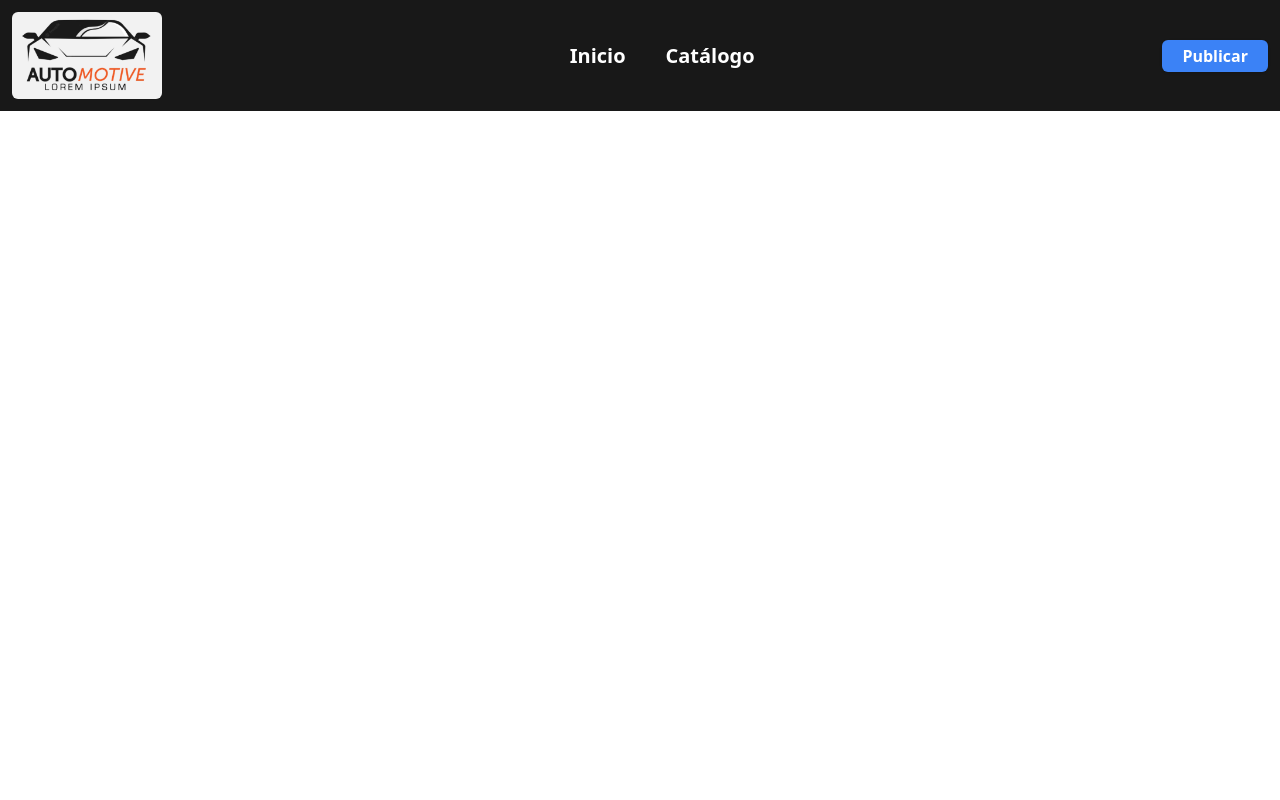
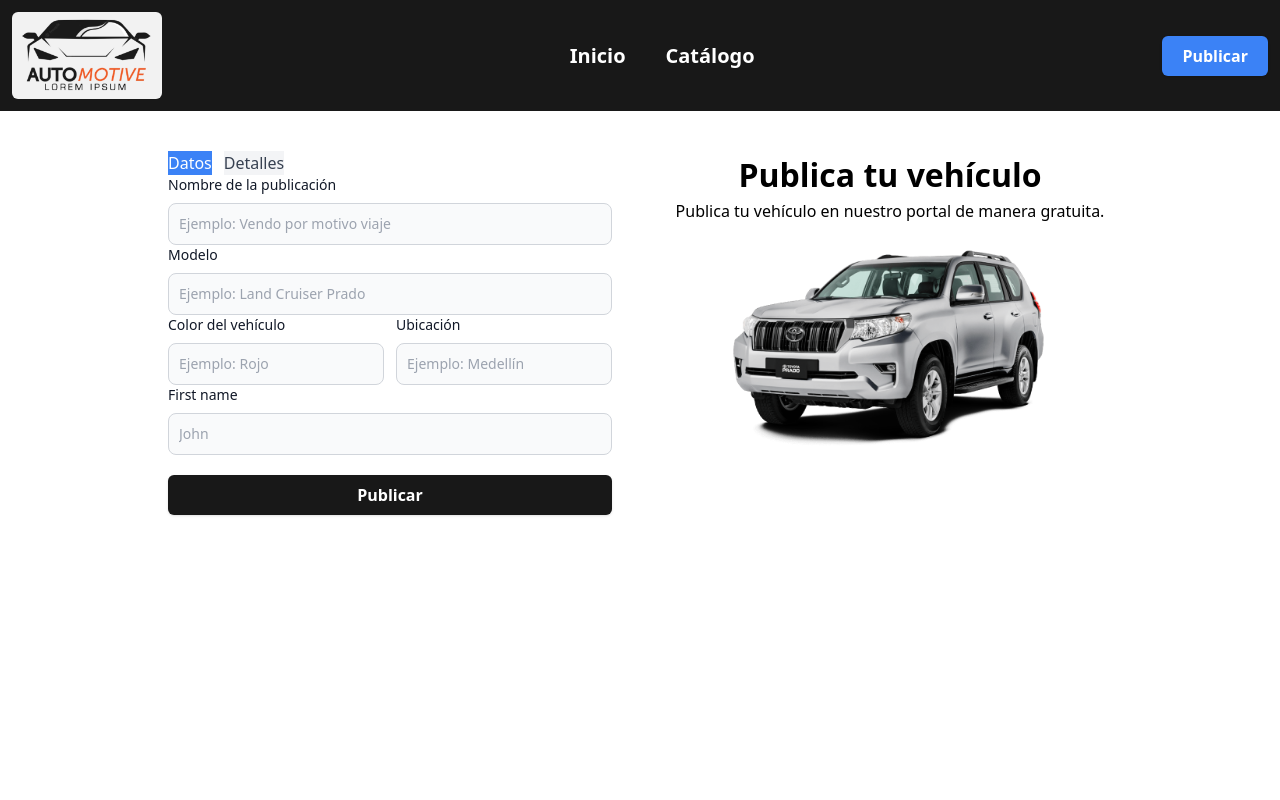
Before and after one commit to andresha20/JAVA-REACT-typescript-crud-marketplace, a React (Vite) app in the folder client/: page /publish in a window 1280 px wide. Shown: the top 800 px of the page. Built offline with nearby package versions, Linux system fonts and the light colour scheme.

Commit message:
05/05/2023 - 18:10

```diff
--- a/client/src/components/global/Button.tsx
+++ b/client/src/components/global/Button.tsx
@@ -12,8 +12,8 @@ export interface IAppProps {
 }
 
 const Button: React.FunctionComponent<IAppProps> = ({ hoverColor = "hover:bg-gray-900", hoverBorder="hover:border-gray-900", hoverText="hover:text-white", children, id = 'randomId', fn = () => {}, textColor = 'text-white', color = 'bg-primary-default' }) => <aside>
-  <div onClick={() => fn()} className={`${color} ${textColor} border-none ${hoverBorder} cursor-pointer transform hover:scale-105 transition-all ${hoverColor} ${hoverText} font-bold rounded-md px-5 py-1 shadow border border-gray-100`}>
-    <button className='' id={id}>{children}</button>
+  <div onClick={() => fn()} className={`${color} py-2 ${textColor} flex justify-center border-none ${hoverBorder} cursor-pointer transform hover:scale-105 transition-all ${hoverColor} ${hoverText} font-bold rounded-md px-5 py-1 shadow border border-gray-100`}>
+    <button className='text-center flex justify-center' id={id}>{children}</button>
   </div>
 </aside>
 
--- /dev/null
+++ b/client/src/components/global/Stepper.tsx
@@ -0,0 +1,39 @@
+import * as React from 'react';
+
+export interface IAppProps {
+    maxIndex: number,
+    startsAt: number,
+    children?: React.ReactNode,
+    setIndex: Function,
+    activeIndex: number,
+    items: Array<{ name: string, label: string }>
+}
+
+const Stepper: React.FunctionComponent<IAppProps> = ({ activeIndex, setIndex, children, maxIndex = 10, startsAt = 0, items }) => {
+
+  const switchIndex = (action: number, indexOfElement: number) => {
+    switch (action) {
+      case 1:
+        setIndex(indexOfElement);
+        break;
+      case 2:
+        setIndex(indexOfElement);
+        break;
+      default:
+        break;
+    }
+  }
+
+  return <aside>
+      <div className='space-y-2 w-40 sm:space-y-0 sm:flex sm:space-x-3'>
+        {items.map((item, i) => (
+          <p key={i} onClick={e => switchIndex(1, i)} className={`${activeIndex == i ? "bg-blue-500 text-white" : "bg-gray-100 text-gray-700 cursor-pointer"}`}>{item.label}</p>
+        ))}
+      </div>
+      <div>
+        {children || <>Empty content</>}
+      </div>
+  </aside>
+}
+
+export default Stepper;
--- /dev/null
+++ b/client/src/components/global/UploadForm.tsx
@@ -0,0 +1,85 @@
+import * as React from 'react';
+import { Swiper, SwiperSlide } from 'swiper/react';
+import 'swiper/css';
+import { useForm } from 'react-hook-form';
+import { useNavigate } from 'react-router-dom';
+import Button from './Button';
+import Stepper from './Stepper';
+
+type FormData = {
+    postName: string;
+    brand: number;
+    model?: string;
+    color?: string;
+    location?: string;
+    exchange: boolean;
+    negotiable: boolean;
+    bulletproof: boolean;
+    fuelType?: number;
+    transmission?: number;
+    category?: number;
+    year?: number;
+};
+
+export interface IAppProps {
+    children?: React.ReactNode
+}
+
+const UploadForm: React.FunctionComponent<IAppProps> = ({ children }) => {
+
+  const steps = [
+    { name: "1", label: "Datos" },
+    { name: "2", label: "Detalles" },
+  ]
+  const [activeIndex, setActiveIndex] = React.useState<number>(0);
+  const navigate = useNavigate();
+  const {
+      register,
+      handleSubmit,
+      getValues,
+      setValue,
+      formState: { errors },
+  } = useForm<FormData>();
+
+  return <aside>
+    <form className='space-y-5'>
+        <Stepper maxIndex={steps.length} items={steps} startsAt={0} activeIndex={activeIndex} setIndex={(data: number) => setActiveIndex(data)}>
+          {activeIndex == 0 &&
+            <>
+              <div>
+                <div className='w-full'>
+                    <label className="block mb-2 text-sm font-medium text-gray-900 dark:text-white">Nombre de la publicación</label>
+                    <input type="text" maxLength={50} id="postName" className="bg-gray-50 border border-gray-300 text-gray-900 text-sm rounded-lg focus:ring-blue-500 focus:border-blue-500 block w-full p-2.5 dark:bg-gray-700 dark:border-gray-600 dark:placeholder-gray-400 dark:text-white dark:focus:ring-blue-500 dark:focus:border-blue-500" placeholder="Ejemplo: Vendo por motivo viaje" required/>
+                </div>
+                <div className='w-full'>
+                    <label className="block mb-2 text-sm font-medium text-gray-900 dark:text-white">Modelo</label>
+                    <input type="text" maxLength={50} id="model" className="bg-gray-50 border border-gray-300 text-gray-900 text-sm rounded-lg focus:ring-blue-500 focus:border-blue-500 block w-full p-2.5 dark:bg-gray-700 dark:border-gray-600 dark:placeholder-gray-400 dark:text-white dark:focus:ring-blue-500 dark:focus:border-blue-500" placeholder="Ejemplo: Land Cruiser Prado" required/>
+                </div>
+              </div>
+              <div className='flex space-x-3'>
+                <div className='w-full'>
+                    <label className="block mb-2 text-sm font-medium text-gray-900 dark:text-white">Color del vehículo</label>
+                    <input type="text" maxLength={15} id="color" className="bg-gray-50 border border-gray-300 text-gray-900 text-sm rounded-lg focus:ring-blue-500 focus:border-blue-500 block w-full p-2.5 dark:bg-gray-700 dark:border-gray-600 dark:placeholder-gray-400 dark:text-white dark:focus:ring-blue-500 dark:focus:border-blue-500" placeholder="Ejemplo: Rojo" required/>
+                </div>
+                <div className='w-full'>
+                    <label className="block mb-2 text-sm font-medium text-gray-900 dark:text-white">Ubicación</label>
+                    <input type="text" maxLength={50} id="location" className="bg-gray-50 border border-gray-300 text-gray-900 text-sm rounded-lg focus:ring-blue-500 focus:border-blue-500 block w-full p-2.5 dark:bg-gray-700 dark:border-gray-600 dark:placeholder-gray-400 dark:text-white dark:focus:ring-blue-500 dark:focus:border-blue-500" placeholder="Ejemplo: Medellín" required/>
+                </div>
+              </div>
+              <div>
+                  <label className="block mb-2 text-sm font-medium text-gray-900 dark:text-white">First name</label>
+                  <input type="text" id="first_name" className="bg-gray-50 border border-gray-300 text-gray-900 text-sm rounded-lg focus:ring-blue-500 focus:border-blue-500 block w-full p-2.5 dark:bg-gray-700 dark:border-gray-600 dark:placeholder-gray-400 dark:text-white dark:focus:ring-blue-500 dark:focus:border-blue-500" placeholder="John" required/>
+              </div>
+            </>
+          }
+        </Stepper>
+      <Button>Publicar</Button>
+    </form>
+  </aside>
+}
+
+UploadForm.defaultProps = {
+
+}
+
+export default UploadForm;
--- a/client/src/components/navigation/Navigation.tsx
+++ b/client/src/components/navigation/Navigation.tsx
@@ -35,7 +35,7 @@ const Navigation: React.FunctionComponent<IAppProps> = ({ color }) => {
             <nav className='sticky z-20 select-none top-0 left-0 bg-primary-default w-full shadow-b p-3'>
                 <div className='max-w-screen-xl mx-auto flex justify-between items-center'>
                     <div onClick={() => navigate('/')} className='cursor-pointer rounded-md overflow-hidden'>
-                        <img src='/images/logo.png' height={10} width={150}/>
+                        <img src='/images/logo.png' height={10} width={150} alt='Logo'/>
                     </div>
                     <div className='font-bold flex space-x-10 items-center'>
                         {menuItems.map((item, i) => (
--- a/client/src/components/post/PostsFeed.tsx
+++ b/client/src/components/post/PostsFeed.tsx
@@ -23,11 +23,18 @@ const PostsFeed: React.FC<IAppProps> = ({}) => {
     }
 
     return <aside>
-        <div className='grid gap-5 grid-cols-1 sm:grid-cols-2 md:grid-cols-3'>
-            {posts.map((post: any) => (
-                <Post key={post.id} postData={post}/>
-            ))}
-        </div>
+        {posts.length == 0
+            ?
+            <p className='text-sm text-center'>No hay vehículos para mostrar.</p>
+            :
+            <div className='grid gap-5 grid-cols-1 sm:grid-cols-2 md:grid-cols-3'>
+                {
+                    posts.map((post: any) => (
+                        <Post key={post.id} postData={post}/>
+                    ))
+                }
+            </div>
+        }
     </aside>
 }
 
--- a/client/src/pages/Catalog.tsx
+++ b/client/src/pages/Catalog.tsx
@@ -25,10 +25,6 @@ const Catalog = () => {
         const searchParams = new URLSearchParams(params);
         return navigate(`/catalog?${searchParams}`);
     }
-
-    React.useEffect(() => {
-        console.log(routerQuery.toString())
-    }, [routerQuery])
 
     return <div>
         <Header title='Catálogo'/>
--- a/client/src/pages/SingleVehicle.tsx
+++ b/client/src/pages/SingleVehicle.tsx
@@ -5,6 +5,7 @@ import { useSearchParams } from 'react-router-dom';
 import fetcher from '../utils/fetcher';
 import AnimatedLoading from '../components/global/AnimatedLoading';
 import { convertToNumericFormat, filters } from '../utils/general';
+import Button from '../components/global/Button';
 
 const SingleVehicle = () => {
 
@@ -25,7 +26,8 @@ const SingleVehicle = () => {
             <div>
                 <h1 className='text-blue-500'>{postData.postName}</h1>
                 <p>Año {postData.year} - {postData.model} - {postData?.location || 'Sin ubicación'}</p>
-                <h1 className='font-bold'>${convertToNumericFormat(postData.price)}</h1>
+                <h1 className='font-bold mb-5'>${convertToNumericFormat(postData.price)}</h1>
+                <Button color='bg-green-500'>Contactar</Button>
                 <div className='my-10 space-y-5'>
                     <p className='font-bold text-xl border-b border-gray-400'>Información del vehículo</p>
                     <div className='space-y-2'>
--- a/client/src/pages/Upload.tsx
+++ b/client/src/pages/Upload.tsx
@@ -1,12 +1,21 @@
 import React from 'react';
 import Header from '../components/global/Header';
+import UploadForm from '../components/global/UploadForm';
 
 const Upload = () => {
 
     return <div>
         <Header title='Publicar'/>
-
-        Welcome
+        <div className='p-10 grid grid-cols-1 md:grid-cols-2 gap-14 max-w-screen-lg mx-auto'>
+            <UploadForm/>
+            <div className='flex flex-col items-center'>
+                <h1 className='font-bold'>Publica tu vehículo</h1>
+                <p>Publica tu vehículo en nuestro portal de manera gratuita.</p>
+                <div>
+                    <img src='/images/txl.png' height={500} width={500} alt='Showcase'/>
+                </div>
+            </div>
+        </div>
     </div>;
 };
 
--- a/client/src/routes.tsx
+++ b/client/src/routes.tsx
@@ -21,7 +21,7 @@ const routes: RouteObject[] = [
     element: <MainLayout />,
     children: [
       {
-        path: 'upload',
+        path: 'publish',
         element: <Upload />,
       },
       {
--- a/client/tailwind.config.cjs
+++ b/client/tailwind.config.cjs
@@ -2,6 +2,7 @@
 const colors = require('tailwindcss/colors')
 
 module.exports = {
+  darkMode: 'class',
   content: [
     "./src/components/**/*.{js,jsx,ts,tsx}",
     "./src/layouts/*.{js,jsx,ts,tsx}",
```
Also changed, not shown: client/src/components/global/Filter.tsx (+11 -0 lines), client/public/images/txl.png (added).
